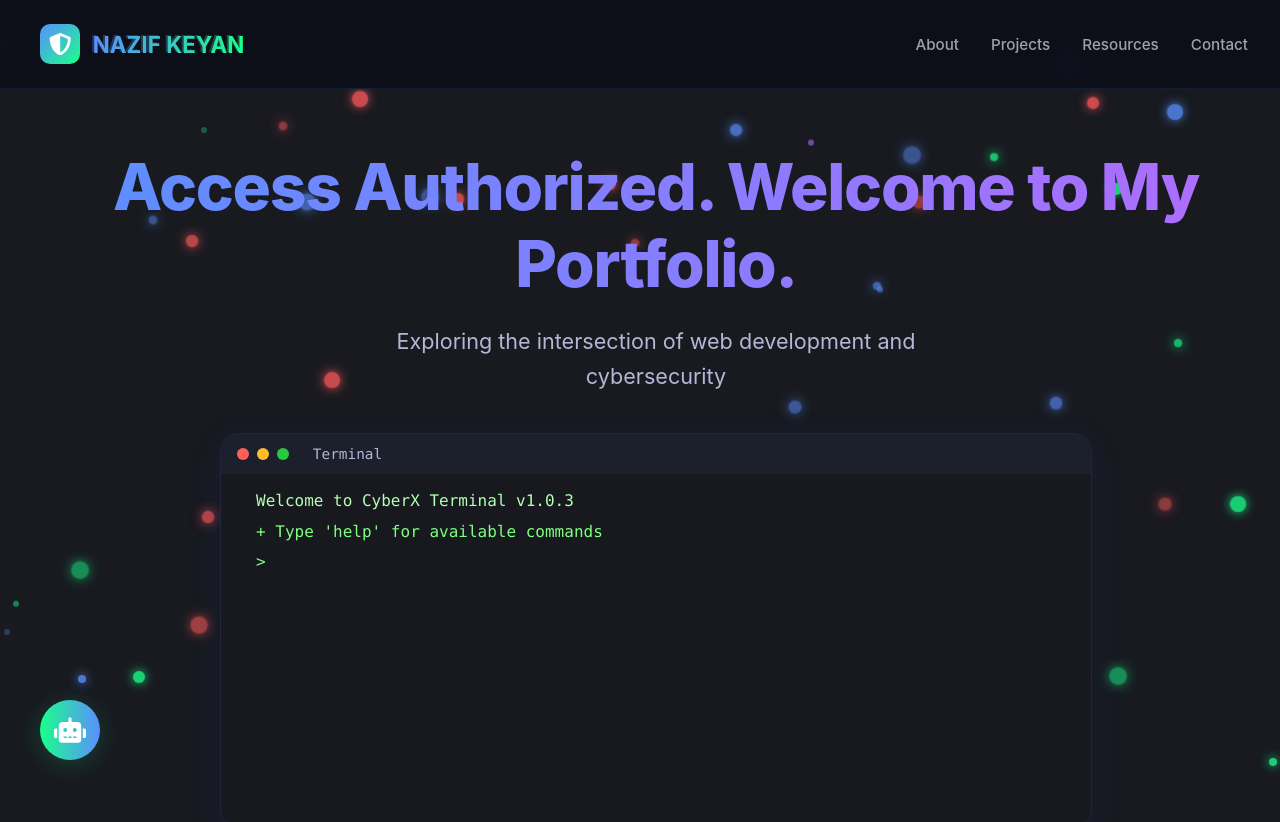
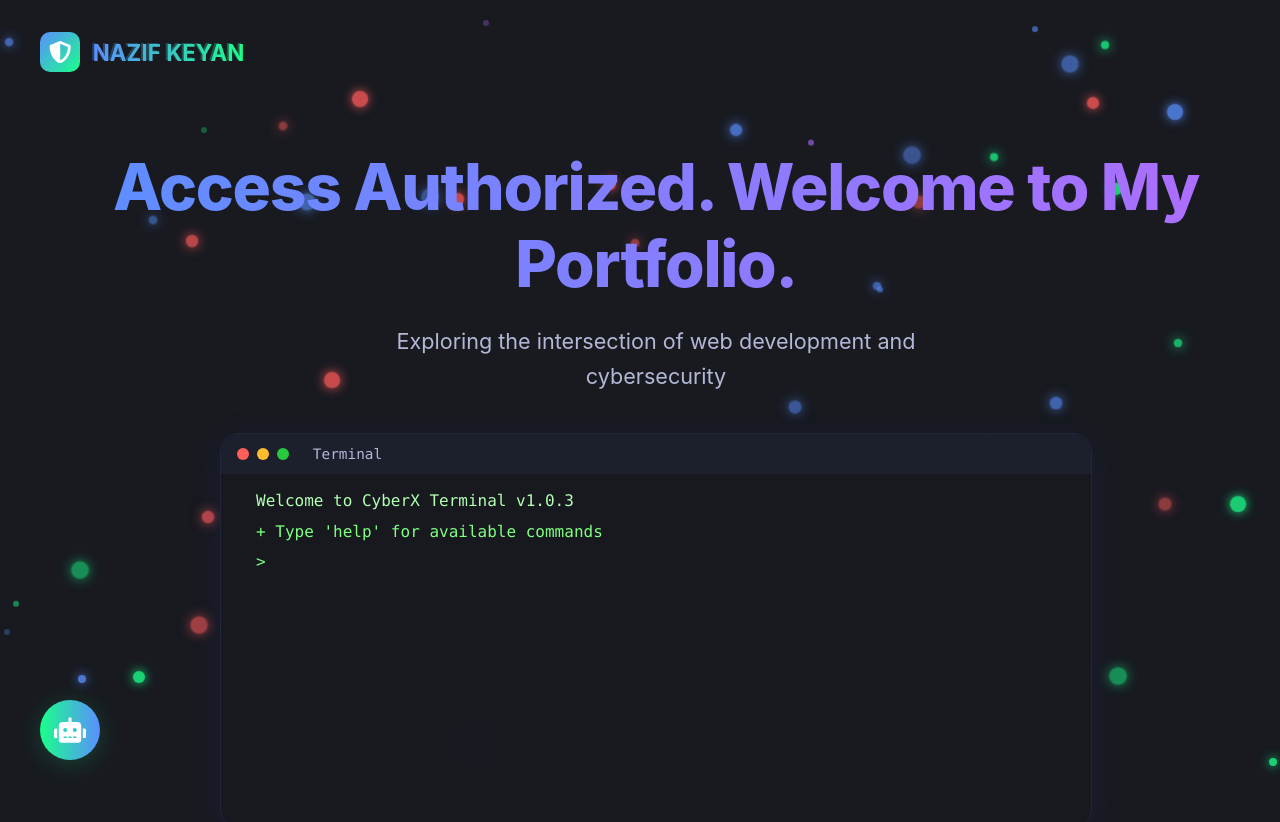
Before and after one commit to Keyanog/port1, a React (Vite) app: page / in a window 1280 px wide. Shown: the top 822 px of the page. Built offline with nearby package versions, Linux system fonts and the light colour scheme.

Commit message:
feat: Simplify navbar to transparent name logo

```diff
--- a/src/components/Navbar.jsx
+++ b/src/components/Navbar.jsx
@@ -1,6 +1,5 @@
 import React from 'react';
 import styled from '@emotion/styled';
-import { motion } from 'framer-motion';
 import { Link } from 'react-router-dom';
 import { FaShieldAlt } from 'react-icons/fa';
 
@@ -10,18 +9,8 @@ const NavContainer = styled.nav`
   left: 0;
   right: 0;
   z-index: 1000;
-  background: rgba(13, 15, 25, 0.95);
-  backdrop-filter: blur(8px);
-  border-bottom: 1px solid rgba(90, 143, 255, 0.1);
-`;
-
-const NavContent = styled.div`
-  max-width: 1300px;
-  margin: 0 auto;
-  padding: 1rem 2rem;
-  display: flex;
-  justify-content: space-between;
-  align-items: center;
+  background: transparent;
+  padding: 1.5rem 2rem;
 `;
 
 const LogoContainer = styled(Link)`
@@ -31,6 +20,7 @@ const LogoContainer = styled(Link)`
   text-decoration: none;
   position: relative;
   padding: 0.5rem;
+  width: fit-content;
 
   &::before {
     content: '';
@@ -135,45 +125,15 @@ const LogoText = styled.div`
   }
 `;
 
-const NavLinks = styled.div`
-  display: flex;
-  gap: 2rem;
-  align-items: center;
-
-  @media (max-width: 768px) {
-    display: none;
-  }
-`;
-
-const NavLink = styled(Link)`
-  color: #A1A1AA;
-  text-decoration: none;
-  font-size: 0.95rem;
-  font-weight: 500;
-  transition: color 0.2s;
-
-  &:hover {
-    color: #5a8fff;
-  }
-`;
-
-const Navbar = ({ mode, setMode }) => {
+const Navbar = () => {
   return (
     <NavContainer>
-      <NavContent>
       <LogoContainer to="/">
         <LogoIcon>
           <FaShieldAlt />
         </LogoIcon>
         <LogoText>NAZIF KEYAN</LogoText>
       </LogoContainer>
-        <NavLinks>
-          <NavLink to="/#about">About</NavLink>
-          <NavLink to="/#projects">Projects</NavLink>
-          <NavLink to="/#resources">Resources</NavLink>
-          <NavLink to="/#contact">Contact</NavLink>
-        </NavLinks>
-      </NavContent>
     </NavContainer>
   );
 };
```
Lines whose indentation alone changed are shown as unchanged.
